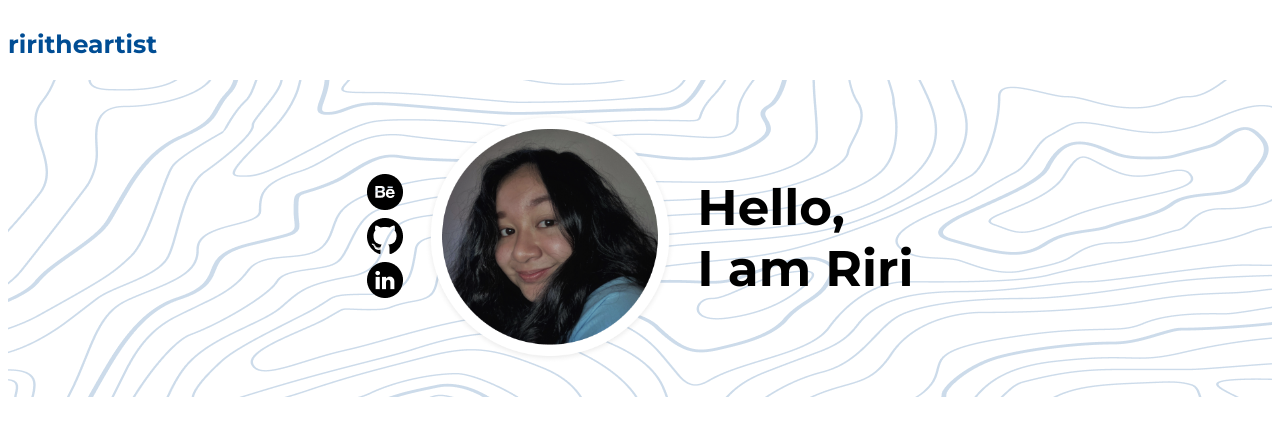
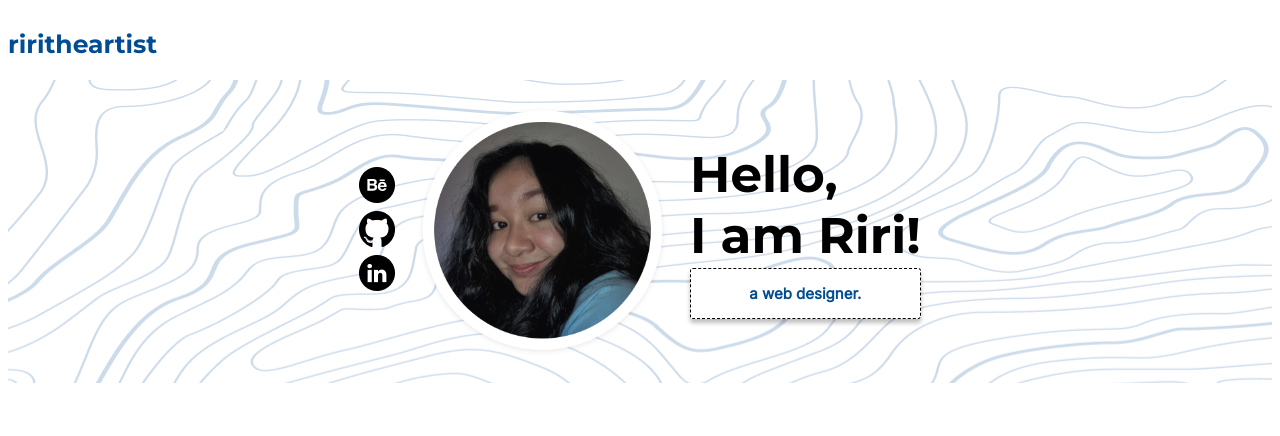
Before and after one commit to riaacordero/riritheartist, a React (Create React App) app: page / in a window 1280 px wide. Shown: the top 436 px of the page. Built offline with nearby package versions, Linux system fonts and the light colour scheme.

Commit message:
Intro portion of landing page is now fully functional!

```diff
--- a/public/css/styles.css
+++ b/public/css/styles.css
@@ -20,12 +20,13 @@
 
 }
 
-/* .box {
-    border: #111E6D solid 1px;
+.box {
+    border: #000 solid 0.5px;
     background: #FFF;
     box-shadow: 0 4px 4px rgba(0, 0, 0, 0.25);
     border-radius: 0.20rem;
-} */
+    border-style: dashed;
+}
 
 /* * BACKGROUND STYLING * */
 .bg-white {
@@ -57,6 +58,17 @@
     padding: 0 0 4rem 0;
 }
 
+/* * ITEMS POSITIONING * */
+
+.item--center {
+    justify-content: center;
+}
+
+/* * PADDING SIZE * */
+.bottom-low {
+    padding-bottom: 1%;
+    margin: inherit;
+}
 
 /* * TEXTS * */
 
@@ -72,6 +84,11 @@ h1 {
 h2 {
     font-family: 'Montserrat', serif;
     font-size: 25px;
+}
+
+h3 {
+    font-family:'Inter',serif;
+    font-size: 15px;
 }
 
 p {
--- a/src/App.js
+++ b/src/App.js
@@ -1,5 +1,5 @@
 import Navbar from './components/Navbar.jsx';
-import LandingPage from "./components/intro/LandingPage.js";
+import LandingPage from "./components/LandingPage.js";
 import { BrowserRouter as Router, Switch, Route } from 'react-router-dom';
 
 function App() {
--- a/src/components/intro/LandingPage.js
+++ b/src/components/LandingPage.js
@@ -3,15 +3,26 @@ import { Link } from "react-router-dom";
 
 export default function Landing() {
     return (
-        <main className="main__bg bg-img">
-            <div className="contents flex">
+        <main className="main__bg">
+            <div className="bg-img contents flex">
                 <div className="social_icons flex column">
                     <a href="https://behance.net/riritheartist"><img src="/images/socials/behance-black.png" alt="behance"/></a>
                     <a href="https://github.com/riaacordero"><img src="/images/socials/github-black.png" alt="github"/></a>
                     <a href="https://linkedin.com/in/riritheartist"><img src="/images/socials/linkedin-black.png" alt="linkedin"/></a>
                 </div>
                 <img src="/images/avatar.png" alt="avatar" className="avatar" />
-                <h1 className="bg--center">Hello, <br></br> I am Riri</h1>
+                <div className="column bg--center">
+                    <h1 className="bottom-low">Hello, <br></br> I am Riri!</h1>
+                    <div className="label box text-align--center">
+                        <h3 className="color--blue">a web designer.</h3>
+                    </div>
+                </div>
+            </div>
+            <div>
+                {/* This is for the project gallery. */}
+            </div>
+            <div>
+                {/* This is for the contact card. */}
             </div>
         </main>
     )
```
